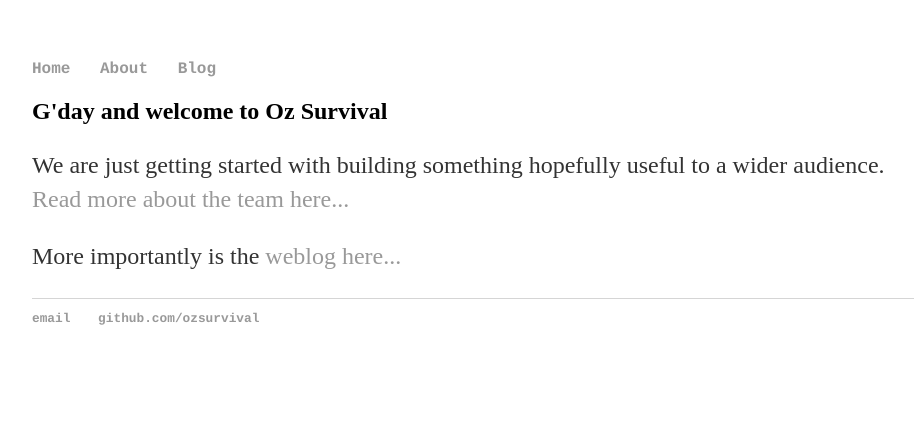
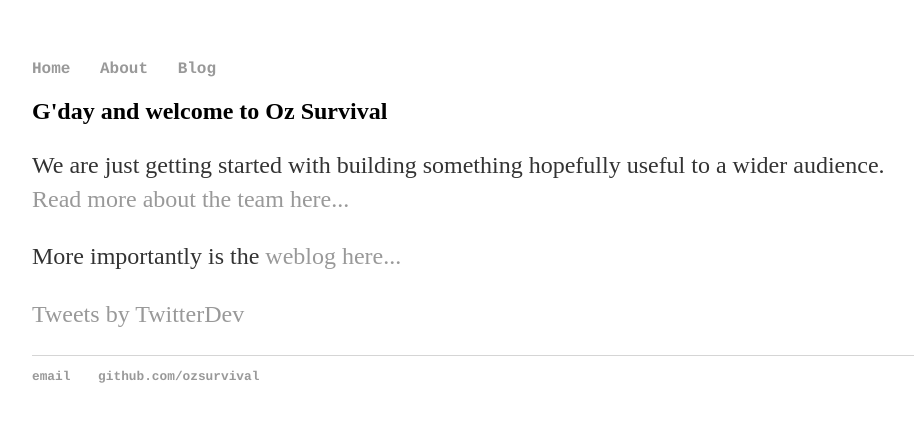
Before and after one commit to ozsurvival/ozsurvival.github.io, a Jekyll site: the page built from index.html, in a window 1280 px wide. Shown: the top 422 px of the page, without its empty margins (160-1074 px from the left). Built offline with Jekyll 4.4.1, drawn with Linux system fonts in a browser that asks for light colours; comment, search, counter and statistics services are not loaded.

Commit message:
Update index.html
Added twitter...

```diff
--- a/index.html
+++ b/index.html
@@ -9,6 +9,6 @@
 <p>We are just getting started with building something hopefully useful to a wider audience. <a href="/about">Read more
 about the team here...</a></p>
 
-<p>More importantly is the <a href="/blog">weblog here...</a></p?
-
+<p>More importantly is the <a href="/blog">weblog here...</a></p>
+<p><a class="twitter-timeline" data-lang="en" data-width="220" data-height="200" data-theme="dark" href="https://twitter.com/TwitterDev?ref_src=twsrc%5Etfw">Tweets by TwitterDev</a> <script async src="https://platform.twitter.com/widgets.js" charset="utf-8"></script></p>
 </div><!-- /.blurb -->
```
